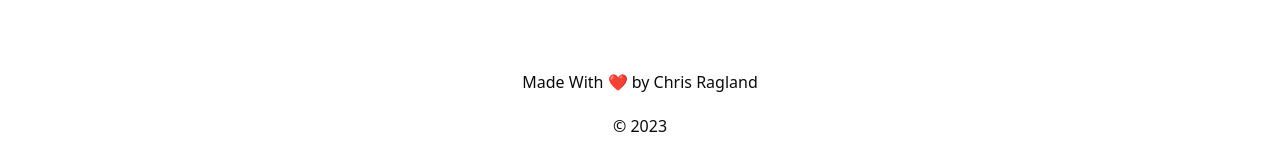
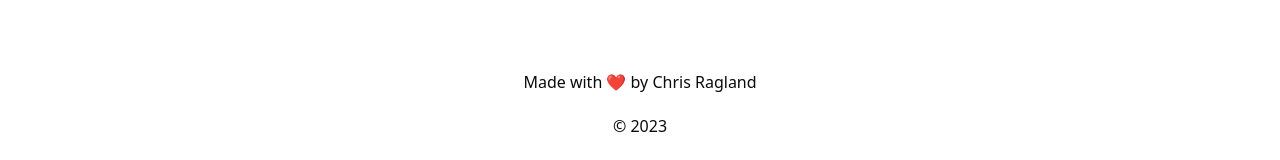
Before and after one commit to raglandc/chris-ragland-portfolio-2024, a Next.js app: page / in a window 1280 px wide. Shown: the part 3289-3449 px from the top of the page. Built offline with nearby package versions, Linux system fonts and the light colour scheme.

Commit message:
Update (Footer) change the w in with to lower case

```diff
--- a/src/components/layout/Footer.tsx
+++ b/src/components/layout/Footer.tsx
@@ -4,7 +4,7 @@ export default function Footer() {
 
   return (
     <footer className="flex flex-col items-center justify-center order-last w-full bg-custom-background h-80 text-custom-textPrimary">
-      <p className="mt-5"> Made With ❤️ by Chris Ragland </p>
+      <p className="mt-5"> Made with ❤️ by Chris Ragland </p>
       <p className="mt-5">&copy; {year} </p>
     </footer>
   )
```
